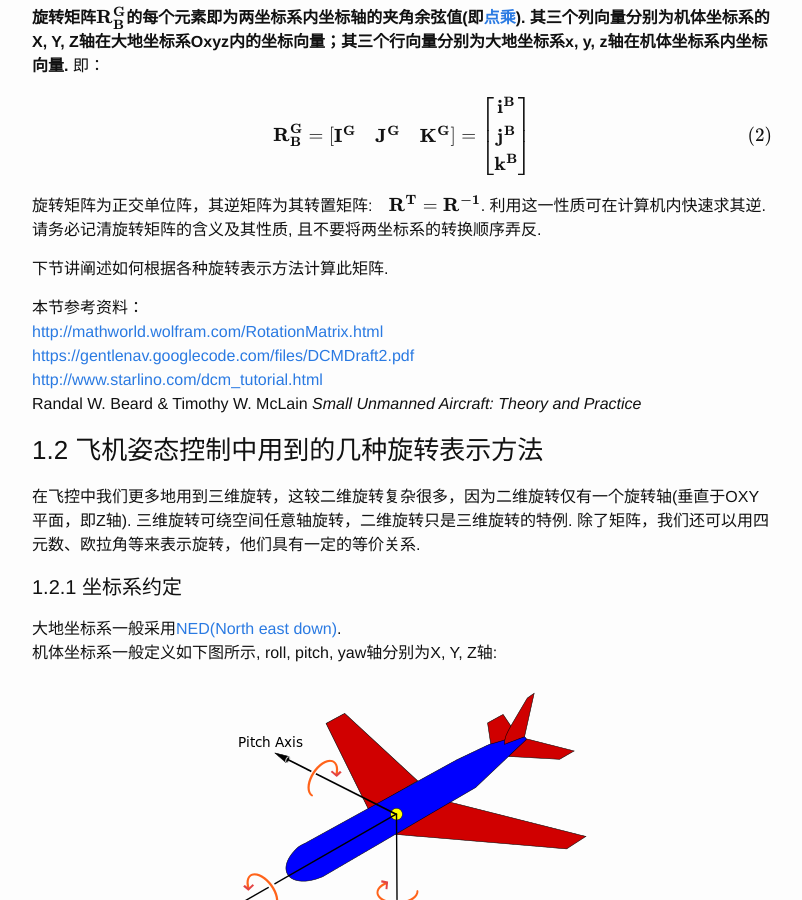
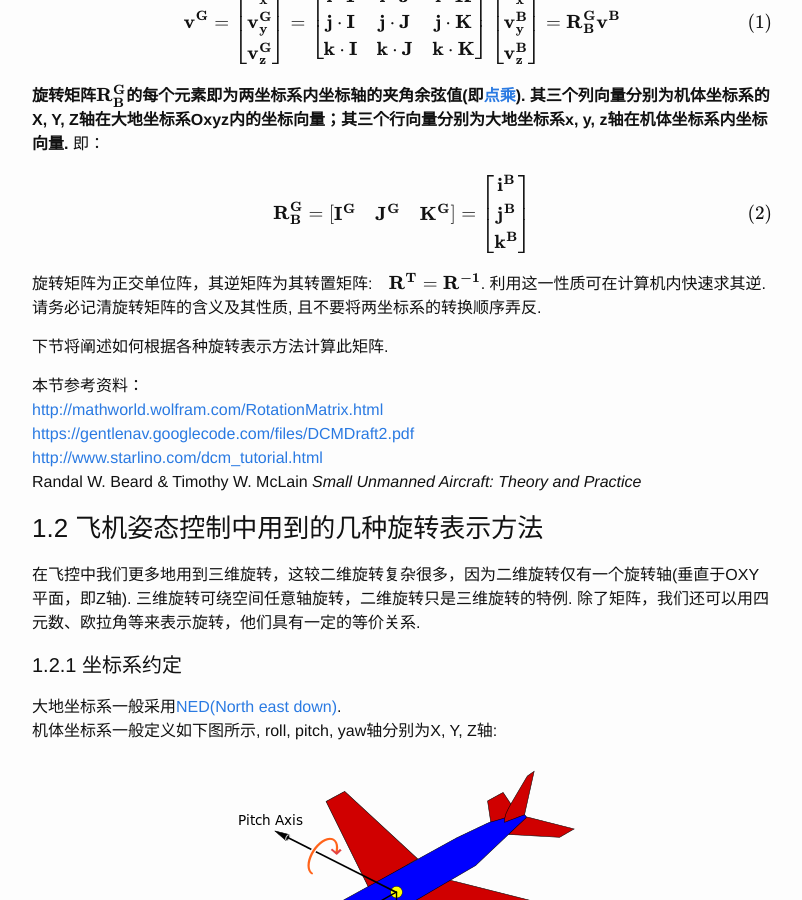
Before and after one commit to oneWayOut/onewayout.github.io_old, a Jekyll site: the page built from _posts/2016-07-02-pixhawk-control-law.markdown, in a window 1280 px wide and 900 px high, scrolled down 2500 px. Shown: the whole window, without its empty margins (238-1040 px from the left). Built offline with Jekyll 4.4.1, drawn with Linux system fonts in a browser that asks for light colours; formulas are drawn with MathJax 3; comment, search, counter and statistics services are not loaded; some of the changed text lies outside the part shown.

Commit message:
revision

```diff
--- a/_posts/2016-05-18-kalman-filter-works-in-pictures.markdown
+++ b/_posts/2016-05-18-kalman-filter-works-in-pictures.markdown
@@ -24,7 +24,7 @@ categories: jekyll update
 
 令人吃惊的是貌似很少有软件工程师和科学家知道它，这让我有点伤感，因为这是一个如此通用和强大的**信息融合**工具，特别是出现不确定因素时. 其提取精确信息的能力曾一度看起来有些不可思议. 如果说我有些夸大其词，请看[我之前发的一个视频](http://www.bzarg.com/p/improving-imu-attitude-estimates-with-velocity-data)，这个视频中我演示了卡尔曼滤波器根据一个自由浮动的物体的*速度*得出其*方位*. 非常巧妙.
 
-# 卡尔曼滤波器是什么?
+# 什么是卡尔曼滤波器?
 
 卡尔曼滤波器对于含**不确定信息**的动态系统都可适用，你可以对系统下一步的行为做一个**有根据的猜测**. 哪怕实际情况与你的猜测相去甚远，卡尔曼滤波器通常也能计算出实际发生了什么. 并且它能有效利用你可能不会想到的各种极端现象之间的联系.
 
@@ -365,6 +365,6 @@ $$\color{royalblue}{\mathbf{\hat{x}}_k’}$$是新的最佳估计，我们可以
 
 以上所有数学公式中，你仅需实现式$$\eqref{kalpredictfull}, \eqref{kalupdatefull}$$, 及 $$\eqref{kalgainfull}$$.（或者直接从$$\eqref{covident}$$, $$\eqref{matrixupdate}$$式推导）
 
-通过这些公式，你可准确地对任何线性系统建模，对于非线性系统，通过对预测及测量的平均值作简单的线性化处理，可使用**扩展卡尔曼滤波器(Extended　Kalman Filter)**.
+通过这些公式，你可准确地对任何线性系统建模，对于非线性系统，通过对预测及测量的平均值作简单的线性化处理，可使用**扩展卡尔曼滤波器(Extended Kalman Filter)**.
 
 本文参考了[这篇好文](http://www.cl.cam.ac.uk/~rmf25/papers/Understanding%20the%20Basis%20of%20the%20Kalman%20Filter.pdf)，有探索精神的朋友可在此文中看到更深入的推导.
--- a/_posts/2016-07-02-pixhawk-control-law.markdown
+++ b/_posts/2016-07-02-pixhawk-control-law.markdown
@@ -141,7 +145,7 @@ $$\begin{equation}\mathbf{R_B^G} =
 旋转矩阵为正交单位阵，其逆矩阵为其转置矩阵:　$$\mathbf{R^{T}}=\mathbf{R^{-1}}$$. 利用这一性质可在计算机内快速求其逆.
 请务必记清旋转矩阵的含义及其性质, 且不要将两坐标系的转换顺序弄反.
 
-下节讲阐述如何根据各种旋转表示方法计算此矩阵.
+下节将阐述如何根据各种旋转表示方法计算此矩阵.
 
 本节参考资料：
 [http://mathworld.wolfram.com/RotationMatrix.html](http://mathworld.wolfram.com/RotationMatrix.html)
```
Also changed, not shown: other parts of _posts/2016-07-02-pixhawk-control-law.markdown (+5 -1 lines).
